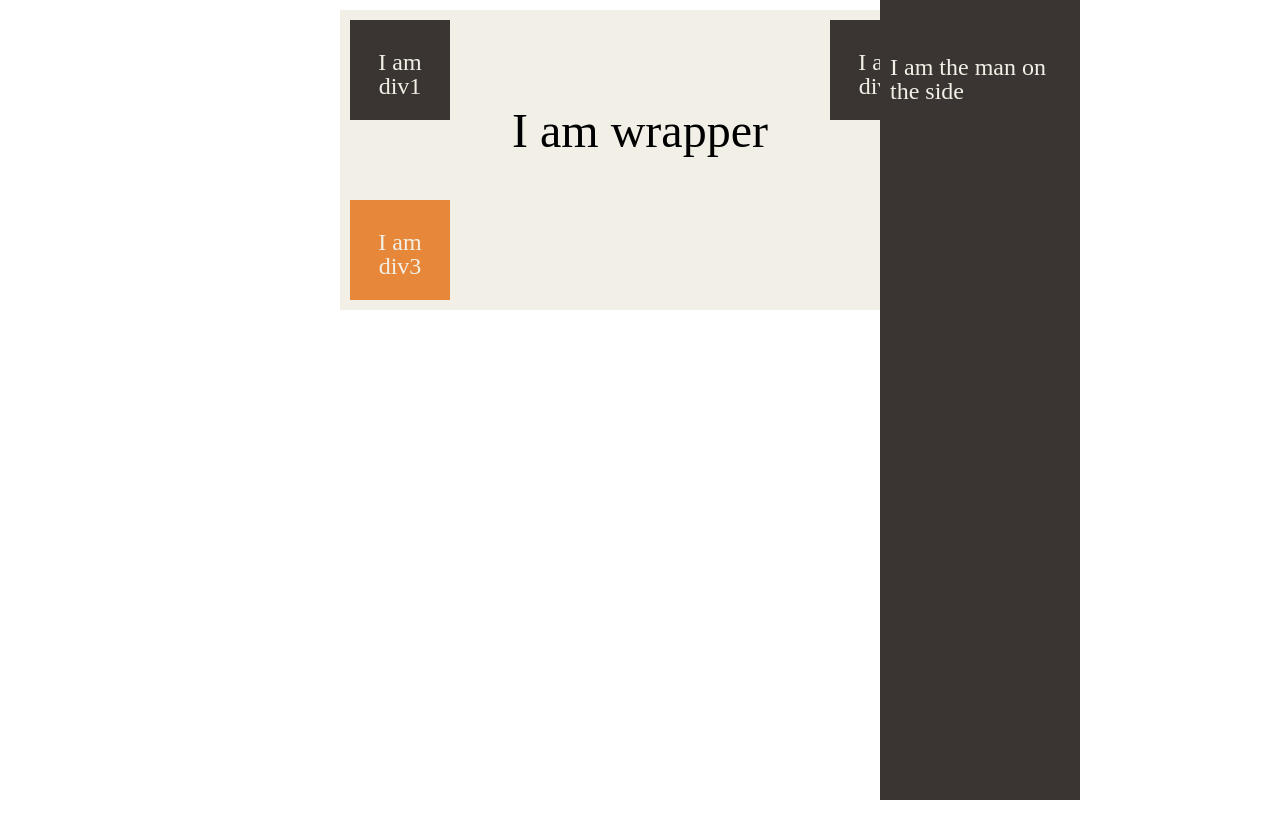
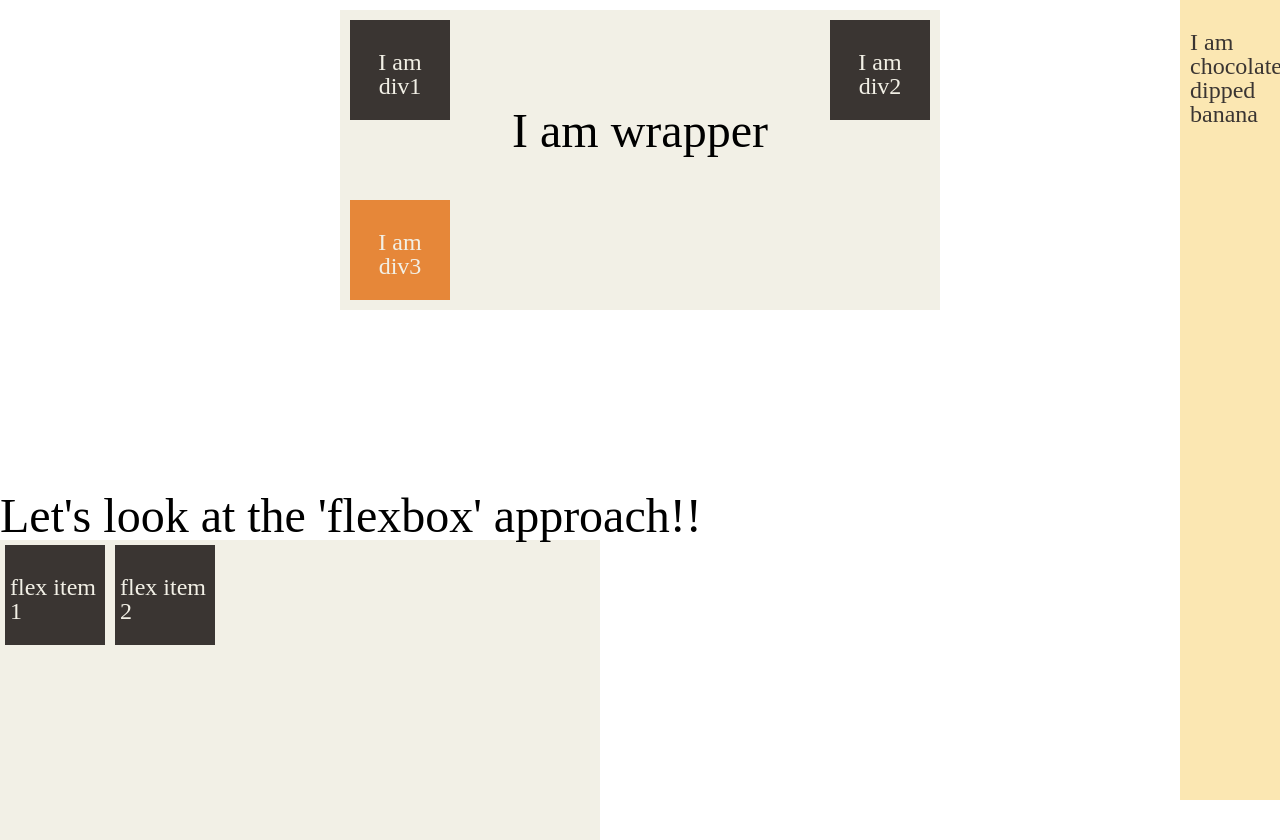
Before and after one commit to monkeysh1ne/aNewBeginning, a website: page jade/cleanFun.jade in a window 1280 px wide. Before the commit the page ends 800 px from the top, so only its background shows below. Drawn offline with nearby package versions, Linux system fonts and the light colour scheme; files that its build step writes are made by us from their sources; a web font is replaced by a local one.

Commit message:
My very first commit in Git!!  Changes to be committed: 	modified:   cleanFun.html 	modified:   css/cleanFun.css 	modified:   css/cleanFun.min.css 	modified:   jade/cleanFun.jade 	modified:   sass/cleanFun.sass

```diff
--- a/jade/cleanFun.jade
+++ b/jade/cleanFun.jade
@@ -17,4 +17,11 @@ html
 			.div#div3
 				h3 I am div3
 		aside
-			h3 I am the man on the side
+			h3 I am chocolate dipped banana
+
+		h1 Let's look at the 'flexbox' approach!!
+		.flex-container
+			.flex-item
+				h3 flex item 1
+			.flex-item
+				h3 flex item 2
--- a/sass/cleanFun.sass
+++ b/sass/cleanFun.sass
@@ -14,9 +14,10 @@
 	background: $r_alabaster
 	text-align: center
 	padding: 10px
-	h1
-		font-size: 48px
-		margin-top: 15%
+
+h1
+	font-size: 48px
+	margin-top: 15%
 
 
 .div
@@ -61,9 +62,23 @@ h3
 aside
 	position: absolute
 	top: 0px
-	right: 200px
-	max-width: 200px
+	right: 0px
+	max-width: 100px
 	height: 800px
-	background: $r_kilamanjaro
+	background: $bananaMania
 	h3
 		padding-left: 10px
+		color: $r_kilamanjaro
+
+// flexbox stuff
+.flex-container
+	display: flex
+	max-width: 600px
+	height: 300px
+	background: $r_alabaster
+
+.flex-item
+	background: $r_kilamanjaro
+	width: 100px
+	height: 100px
+	margin: 5px
```
Also changed, not shown: cleanFun.html, css/cleanFun.css, css/cleanFun.min.css.
